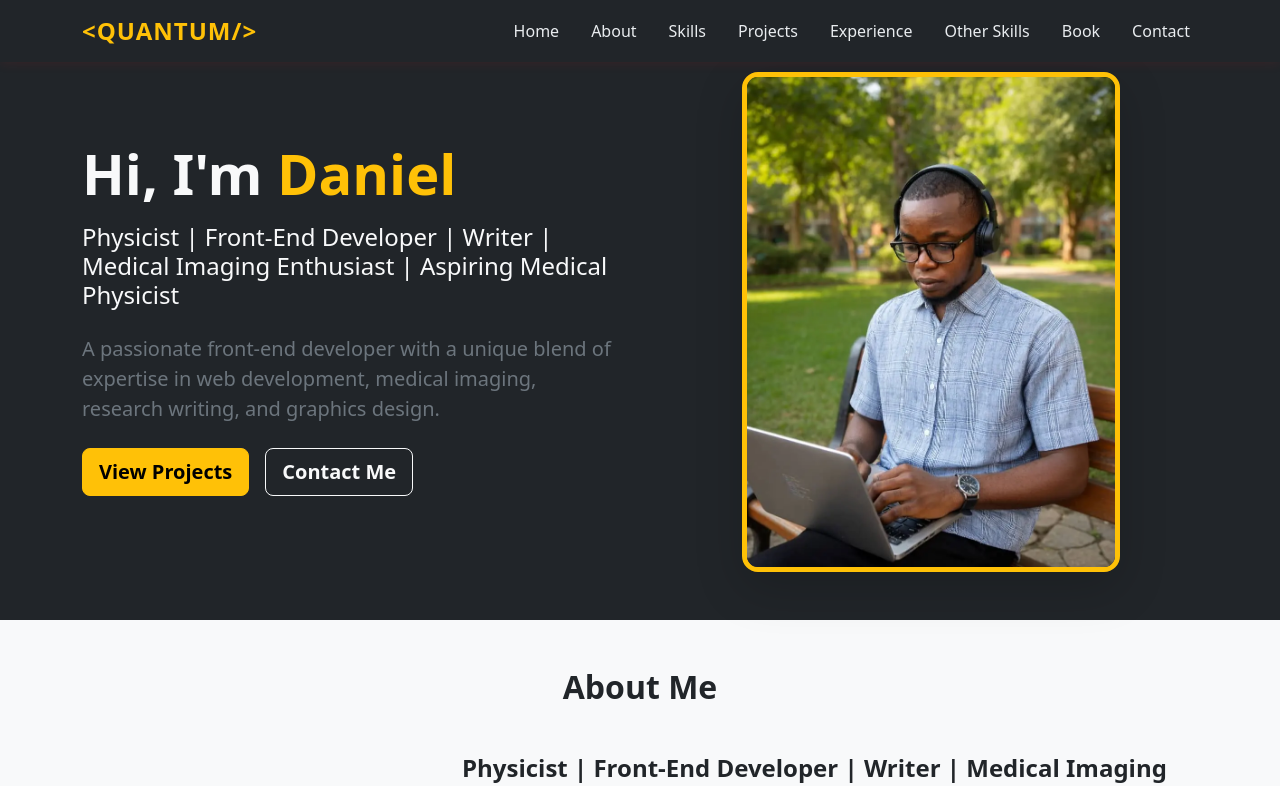
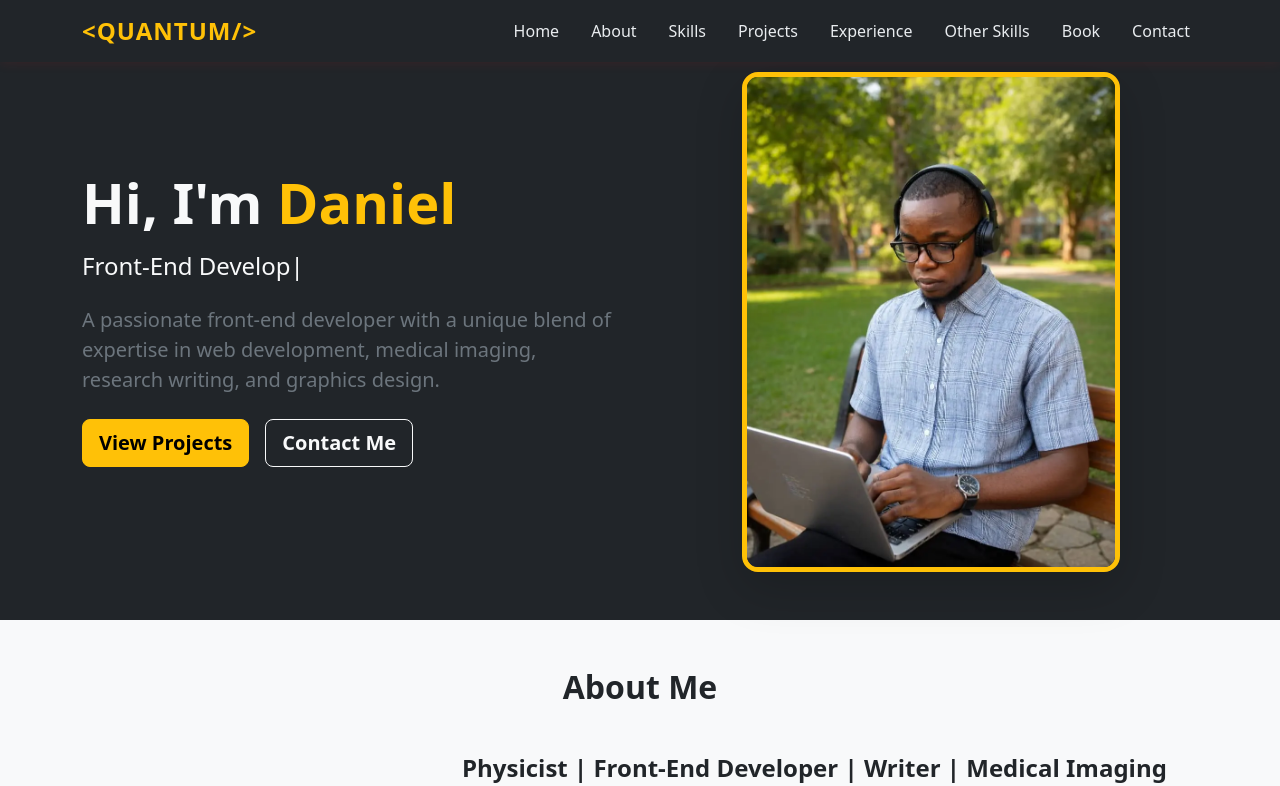
Before and after one commit to QuantumDaniel/Quantum-portfolio, a React (Vite) app: page / in a window 1280 px wide. Shown: the top 786 px of the page. Built offline with nearby package versions, Linux system fonts and the light colour scheme.

Commit message:
add typing effect

```diff
--- a/package.json
+++ b/package.json
@@ -12,7 +12,8 @@
     "bootstrap": "^5.3.8",
     "bootstrap-icons": "^1.13.1",
     "react": "^18.2.0",
-    "react-dom": "^18.2.0"
+    "react-dom": "^18.2.0",
+    "typed.js": "^3.0.0"
   },
   "devDependencies": {
     "@vitejs/plugin-react": "^6.0.1",
--- a/src/components/Hero.jsx
+++ b/src/components/Hero.jsx
@@ -1,5 +1,6 @@
 import './Hero.css';
 import profile from '../assets-webp/profile1.webp'
+import TypingEffect from "./TypingEffect";
 
 export default function Hero() {
     return (
@@ -13,7 +14,7 @@ export default function Hero() {
                         </h1>
 
                         <h2 className="h4  mb-4">
-                            Physicist | Front-End Developer | Writer | Medical Imaging Enthusiast | Aspiring Medical Physicist
+                              <TypingEffect />
                         </h2>
 
                         <p className="lead text-secondary mb-4">
--- /dev/null
+++ b/src/components/TypingEffect.jsx
@@ -0,0 +1,39 @@
+import React, { useEffect, useRef } from "react";
+import Typed from "typed.js";
+
+const TypingEffect = () => {
+    const typedRef = useRef(null);
+
+    useEffect(() => {
+        const typed = new Typed(typedRef.current, {
+            strings: [
+
+                "Physicist |",
+                "Front-End Developer |",
+                " Writer |",
+                "Medical Imaging Enthusiast |",
+                "  Aspiring Medical Physicist"
+            ],
+            typeSpeed: 60,
+            backSpeed: 40,
+            backDelay: 1500,
+            startDelay: 500,
+            loop: true,
+            showCursor: true,
+            cursorChar: "|",
+        });
+
+        return () => {
+            typed.destroy();
+        };
+    }, []);
+
+    return (
+        <span
+            ref={typedRef}
+            className="text-cyan-400 font-bold"
+        ></span>
+    );
+};
+
+export default TypingEffect;
```
Also changed, not shown: 1 other file (tests, documents, lock files or other folders).
